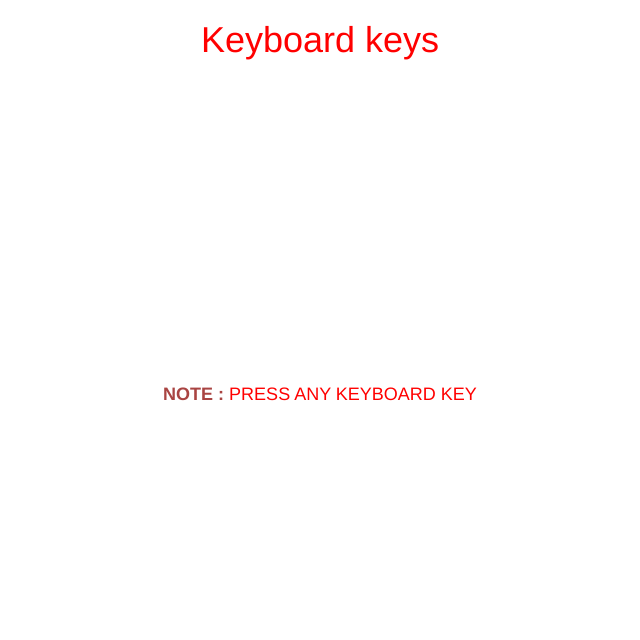
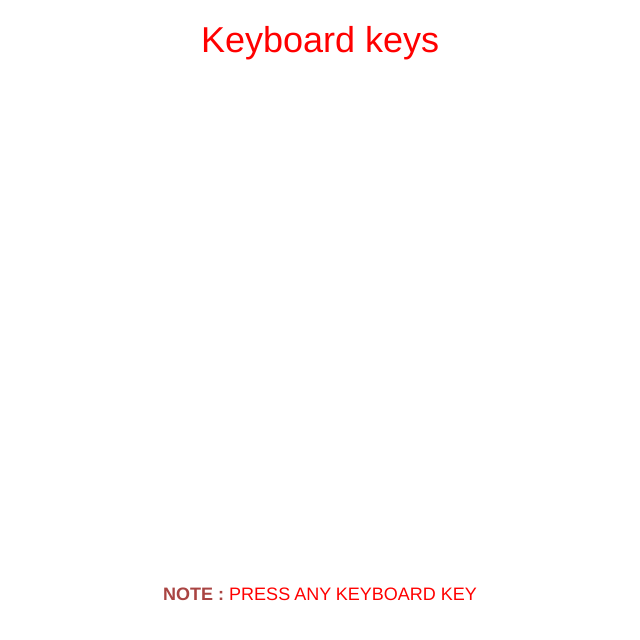
Before and after one commit to Apra1605/byju, a plain HTML site: page index.html in a window 1280 px wide. Shown: the whole page, without its empty margins (320-960 px from the left). Drawn offline with nearby package versions, Linux system fonts and the light colour scheme.

Commit message:
Update index.html

```diff
--- a/index.html
+++ b/index.html
@@ -33,7 +33,7 @@ h1,h4
 
 <center>
 <h1>Keyboard keys</h1>
-	<canvas id="Mycanvas" width="500" height="300"></canvas>
+	<canvas id="Mycanvas" width="500" height="500"></canvas>
 	<div id="d1"></div>
 <h4>
 	<b class="text-danger">NOTE : </b> PRESS ANY KEYBOARD KEY
```
